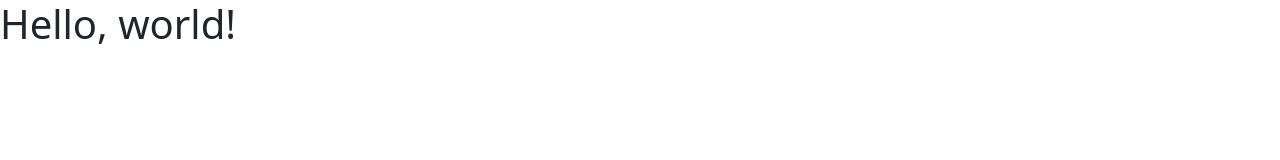
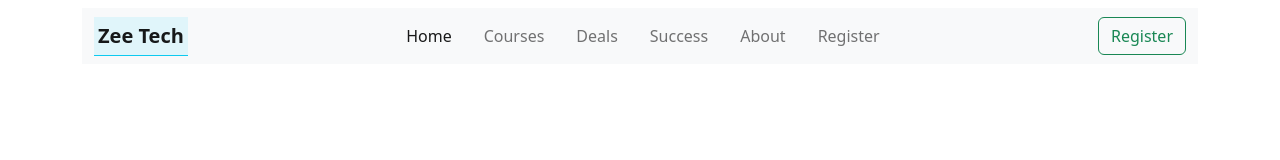
Before and after one commit to zahirul1/ZeeTech, a plain HTML site: page index.html in a window 1280 px wide. Drawn offline with nearby package versions, Linux system fonts and the light colour scheme.

Commit message:
navbar done

```diff
--- a/index.html
+++ b/index.html
@@ -3,11 +3,58 @@
   <head>
     <meta charset="utf-8">
     <meta name="viewport" content="width=device-width, initial-scale=1">
-    <title>Bootstrap demo</title>
+    <title>Zee Tech Website</title>
     <link href="https://cdn.jsdelivr.net/npm/bootstrap@5.2.0/dist/css/bootstrap.min.css" rel="stylesheet" integrity="sha384-gH2yIJqKdNHPEq0n4Mqa/HGKIhSkIHeL5AyhkYV8i59U5AR6csBvApHHNl/vI1Bx" crossorigin="anonymous">
   </head>
   <body>
-    <h1>Hello, world!</h1>
+        <header class="mt-2">
+            <!-- navbar starts here -->
+            <section class="container mb-2">
+                <nav class="navbar navbar-expand-lg bg-light">
+                    <div class="container-fluid">
+                      <a class="navbar-brand fw-bold p-1  bg-info bg-opacity-10  border-info border-bottom border-success" href="#">Zee Tech</a>
+                      <button class="navbar-toggler" type="button" data-bs-toggle="collapse" data-bs-target="#navbarSupportedContent" aria-controls="navbarSupportedContent" aria-expanded="false" aria-label="Toggle navigation">
+                        <span class="navbar-toggler-icon"></span>
+                      </button>
+                      <div class="collapse navbar-collapse" id="navbarSupportedContent">
+                        <ul class="navbar-nav mx-auto  mb-2 mb-lg-0  ">
+
+                            <li class="nav-item me-3">
+                                <a class="nav-link active" aria-current="page" href="#">Home</a>
+                            </li>
+                             <li class="nav-item me-3">
+                                <a class="nav-link" href="#">Courses </a>
+                            </li>
+
+                            <li class="nav-item me-3">
+                                <a class="nav-link" href="#">Deals</a>
+                            </li>
+                            <li class="nav-item me-3">
+                                <a class="nav-link" href="#">Success</a>
+                            </li>
+                            <li class="nav-item me-3">
+                                <a class="nav-link" href="#">About</a>
+                            </li>
+                            <li class="nav-item me-3">
+                                <a class="nav-link" href="#">Register</a>
+                            </li>
+                        </ul>
+                        <form class="d-flex" role="search">
+                          <!-- <input class="form-control me-2" type="search" placeholder="Search" aria-label="Search"> -->
+                          <button class="btn btn-outline-success" type="submit">Register</button>
+                        </form>
+                      </div>
+                    </div>
+                  </nav>
+            </section>
+            <!-- navbar ends here -->
+            <!-- slideshow starts here -->
+            <section>
+
+            </section>
+            <!-- slideshow ends here -->
+        </header>
+
     <script src="https://cdn.jsdelivr.net/npm/bootstrap@5.2.0/dist/js/bootstrap.bundle.min.js" integrity="sha384-A3rJD856KowSb7dwlZdYEkO39Gagi7vIsF0jrRAoQmDKKtQBHUuLZ9AsSv4jD4Xa" crossorigin="anonymous"></script>
   </body>
 </html>
```
